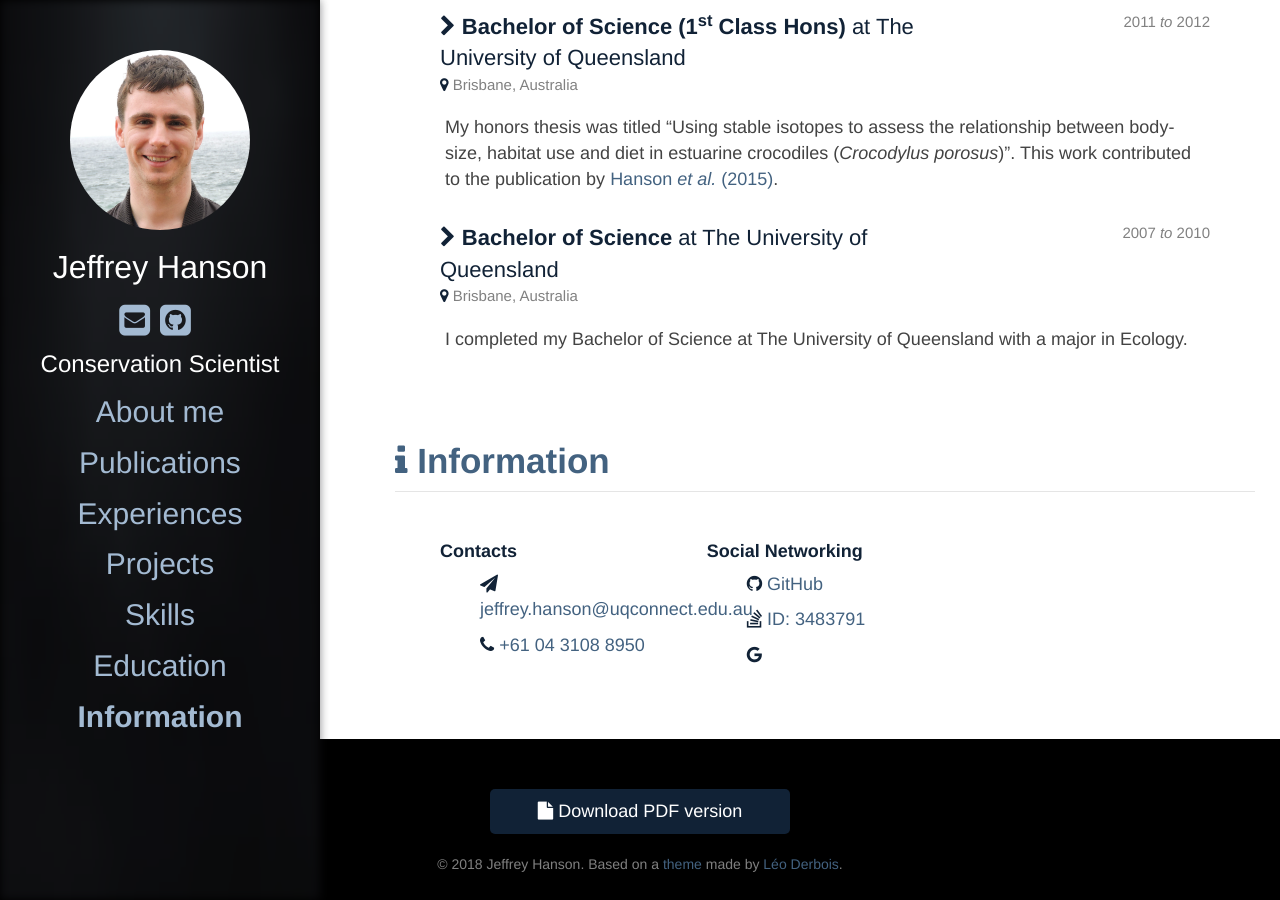
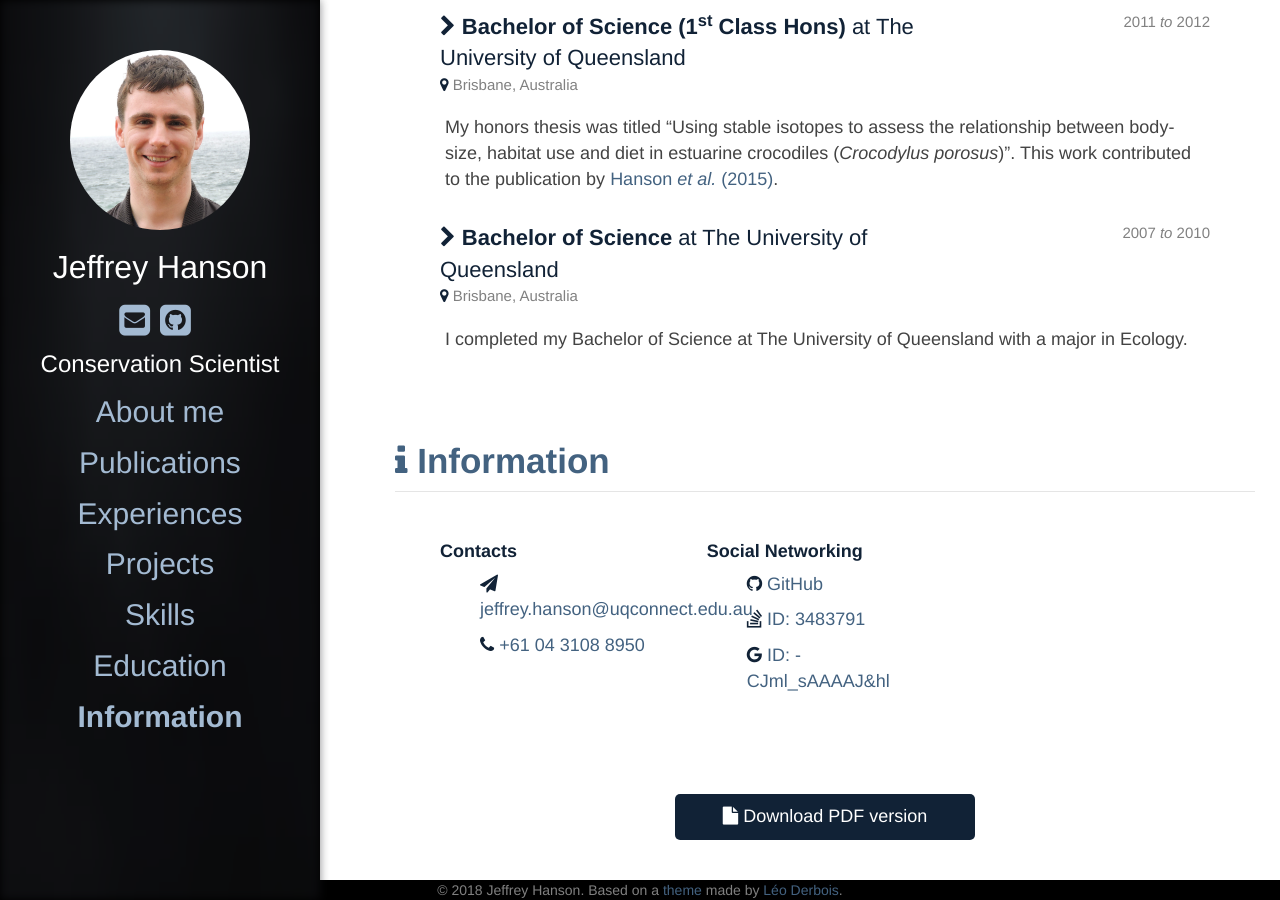
Before and after one commit to jeffreyhanson/jeffreyhanson.github.io, a Jekyll site: the page built from index.html, in a window 1280 px wide and 900 px high, scrolled down 6608 px. Built offline with Jekyll 4.4.1, drawn with Linux system fonts in a browser that asks for light colours; nearby versions of some CDN libraries; a style sheet for code colours, icons or effects is not loaded; before the commit the page ends 7482 px from its top, so only the background shows below that.

Commit message:
tweak informations

```diff
--- a/_includes/content/9-informations.html
+++ b/_includes/content/9-informations.html
@@ -17,7 +17,7 @@ content-list">
     </ul>
     </div>
 
-    <div class="col-lg-4 col-md-6  col-sm-12 col-xs-12">
+    <div class="col-lg-4 col-md-6 col-sm-12 col-xs-12">
     <h4>Social Networking</h4>
     <ul >
       {% if site.linkedin %}<li><a href="http://fr.linkedin.com/in/{{site.linkedin}}" target="_blank"><i class="fa fa-linkedin" target="_blank"></i> {{site.name}}</a></li>{% endif %}
@@ -27,31 +27,11 @@ content-list">
       {% if site.stackoverflow %}<li><a href="http://stackoverflow.com/users/{{site.stackoverflow}}" target="_blank"><i class="fa fa-stack-overflow"></i> ID: {{site.stackoverflow}}</a></li>{% endif %}
       {% if site.facebook %}<li><a href="https://www.facebook.com/{{site.facebok}}" target="_blank"><i class="fa fa-facebook"></i> {{site.facebook}}</a></li>{% endif %}
       {% if site.elloco %}<li><a href="https://ello.co/{{site.elloco}}" target="_blank"><i class="fa fa-smile-o"></i> ello.co/{{site.elloco}}</a></li>{% endif %}
-      {% if site.researcherid %}<li><a href="http://www.researcherid.com/rid/{{site.researcherid}}" target="_blank"  class="noresponsiveMD"><i class="fa fa-r"></i> {{site.researcherid}}</a></li>{% endif %}
-      {% if site.scholarid %}<li><a href="https://scholar.google.com.au/citations?user={{site.scholarid}}" target="_blank"  class="noresponsiveMD"><i class="fa fa-google"></i></a></li>{% endif %}
+      {% if site.researcherid %}<li><a href="http://www.researcherid.com/rid/{{site.researcherid}}" target="_blank" class="noresponsiveMD"><i class="fa fa-r"></i> {{site.researcherid}}</a></li>{% endif %}
+      {% if site.scholarid %}<li><a href="https://scholar.google.com.au/citations?user={{site.scholarid}}" target="_blank" class="noresponsiveMD"><i class="fa fa-google"></i> ID: {{site.scholarid}}</a></li>{% endif %}
     </ul>
     </div>
 
-    {% if site.informations-custom and site.speaking-langugages %}
-    <div class="col-lg-4 col-md-6  col-sm-12 col-xs-12">
-    <h4>Others</h4>
-    <ul>
-      {% for custom in site.informations-custom %}
-      	<li><i class="fa fa-{% if custom.logo %}{{ custom.logo }}{% else %}info{% endif %}"></i> {{ custom.text }}</li>
-      {% endfor %}
-
-      {% if site.speaking-langugages %}
-      <li><i class="fa fa-language"></i> Languages :
-        <ul>
-         {% for lang in site.speaking-langugages %}
-          <li>{{lang}} </li>
-          {% endfor %}
-        </ul>
-      </li>
-      {% endif %}
-    </ul>
-    {% endif %}
-    </div>
   </div>
 
   </section>
```
